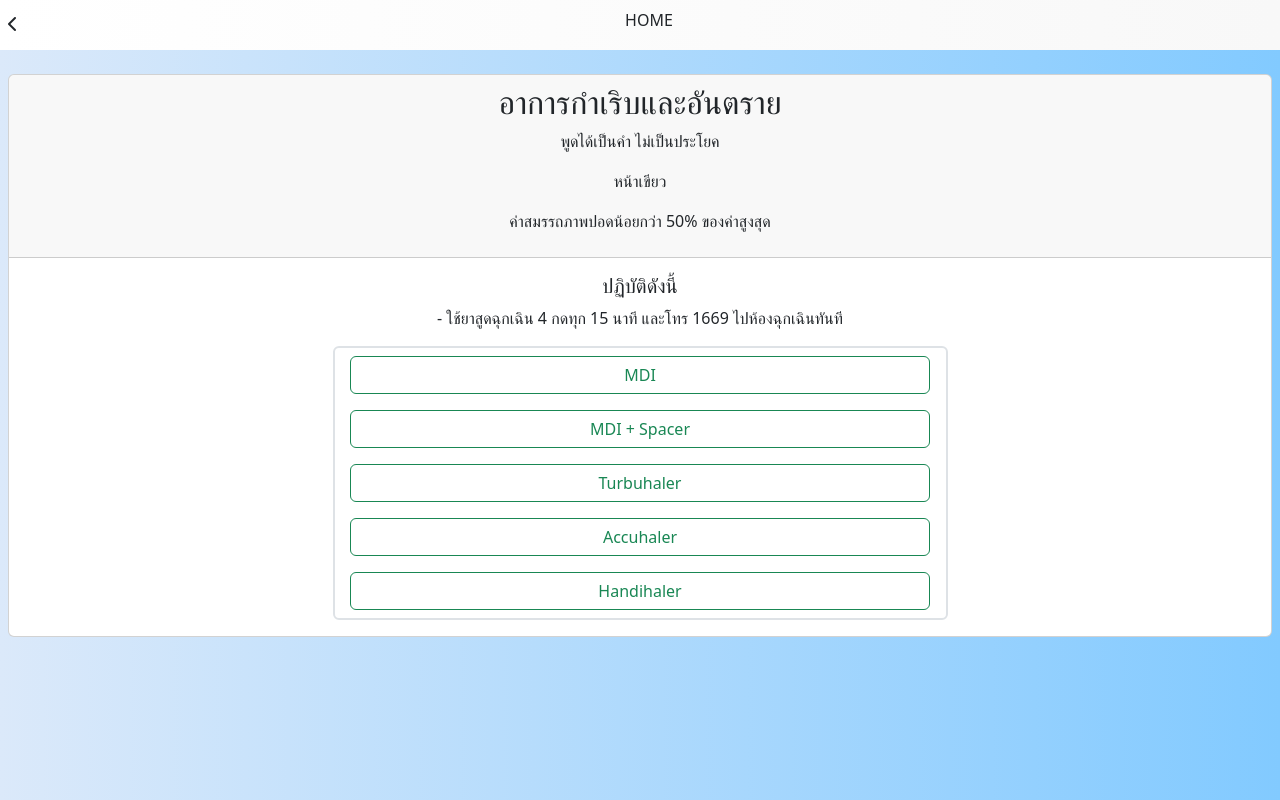
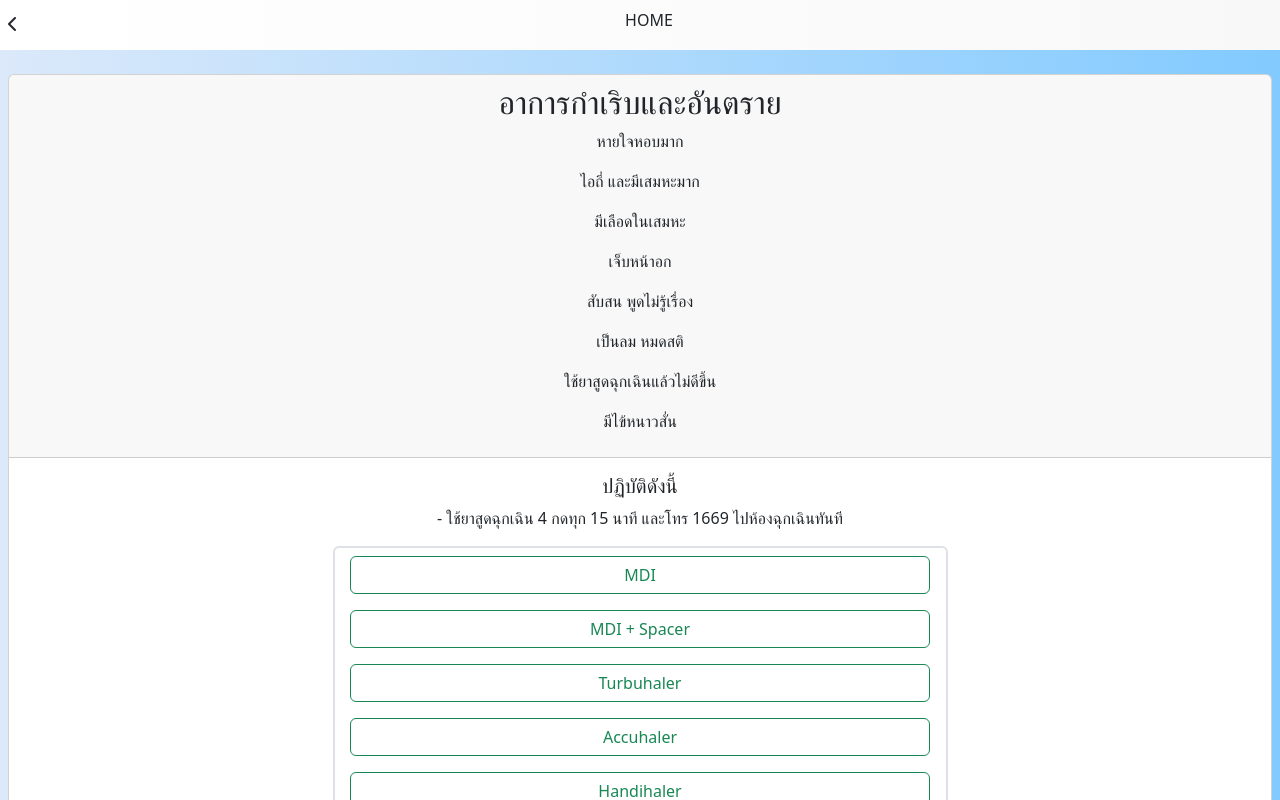
Before and after one commit to Teddymalaju123/basic-medical, a Vue app: page /#/hardCopd in a window 1280 px wide. Built offline with nearby package versions, Linux system fonts and the light colour scheme.

Commit message:
Descsription of COPD

```diff
--- a/src/components/AsthemaC.vue
+++ b/src/components/AsthemaC.vue
@@ -12,7 +12,7 @@
         <div>- พ้นยาฉุกเฉิน ทุก 15 นาที 3 ชุด</div>
         <div>- pMDI 1 ชุด คือ กดยา 4 ครั้ง แต่ล่ะครั้งห่างกัน 10 วินาที</div>
         <div>
-          - Trubuhaler 1 ชุด คือ 1 สูด
+          - Turbuhaler 1 ชุด คือ 1 สูด
         </div>
         <div>
           - ถ้าพ่น 3 ชุดแล้วอาการไม่ดีขึ้น โทรเรียกรถพยาบาลมารับ
--- a/src/components/CopdC.vue
+++ b/src/components/CopdC.vue
@@ -2,9 +2,14 @@
   <div class="card text-center ms-2 me-2 mt-4">
     <div class="card-header">
       <h2>อาการแย่ลงจากโรค</h2>
-      <p>ตื่นมาไอตอนกลางคืน</p>
-      <p>แน่นหน้าอก หวีด</p>
-      <p>ค่าสมรรถภาพปอด 50 - 80% ของค่าสูงสุด</p>
+      <p>หายใจหอบ</p>
+      <p>ทำกิจวัตรประจำวันไม่ได้ตามปกติ</p>
+      <p>ไอมากขึ้น</p>
+      <p>เสมหะเหนียวข้น</p>
+      <p>มีไข้</p>
+      <p>นอนไม่หลับ</p>
+      <p>เบื่ออาหาร</p>
+      <p>สมาธิลดลง</p>
     </div>
     <div class="card-body">
       <h5 class="card-title">ปฏิบัติดังนี้</h5>
--- a/src/components/HardAsthema.vue
+++ b/src/components/HardAsthema.vue
@@ -12,7 +12,7 @@
         <div>- ควรพบแพทย์ทันที</div>
         <div>- พ่นยาฉุกเฉิน 1 ชุด 15 นาที ระหว่างทางไปโรงพยาบาล</div>
         <div>- pMDI 1 ชุด คือ กดยา 4 ครั้ง แต่ล่ะครั้งห่างกัน 10 วินาที</div>
-        <div>- Trubuhaler 1 ชุด คือ 1 สูด</div>
+        <div>- Turbuhaler 1 ชุด คือ 1 สูด</div>
       </div>
 
       <div class="border border-2 rounded-2 mt-3 d-grid gap-2 col-6 mx-auto">
--- a/src/components/HardCopd.vue
+++ b/src/components/HardCopd.vue
@@ -2,9 +2,14 @@
   <div class="card text-center ms-2 me-2 mt-4">
     <div class="card-header">
       <h2>อาการกำเริบและอันตราย</h2>
-      <p>พูดได้เป็นคำ ไม่เป็นประโยค</p>
-      <p>หน้าเขียว</p>
-      <p>ค่าสมรรถภาพปอดน้อยกว่า 50% ของค่าสูงสุด</p>
+      <p>หายใจหอบมาก</p>
+      <p>ไอถี่ และมีเสมหะมาก</p>
+      <p>มีเลือดในเสมหะ</p>
+      <p>เจ็บหน้าอก</p>
+      <p>สับสน พูดไม่รู้เรื่อง</p>
+      <p>เป็นลม หมดสติ</p>
+      <p>ใช้ยาสูดฉุกเฉินแล้วไม่ดีขึ้น</p>
+      <p>มีไข้หนาวสั่น</p>
     </div>
     <div class="card-body">
       <h5 class="card-title">ปฏิบัติดังนี้</h5>
--- a/src/components/NoCopd.vue
+++ b/src/components/NoCopd.vue
@@ -2,6 +2,12 @@
   <div class="card text-center ms-2 me-2 mt-4">
     <div class="card-header">
       <h2>อาการปกติ</h2>
+      <p>ไม่มีอาการหอบ</p>
+      <p>ทำกิจวัตรประจำวันได้ตามปกติ</p>
+      <p>ไอเสมหะออกง่าย</p>
+      <p>นอนหลับดี</p>
+      <p>รับประทานอาหารได้</p>
+      <p>ออกกำลังกายได้</p>
     </div>
     <div class="card-body">
       <h5 class="card-title">ปฏิบัติดังนี้</h5>
```
